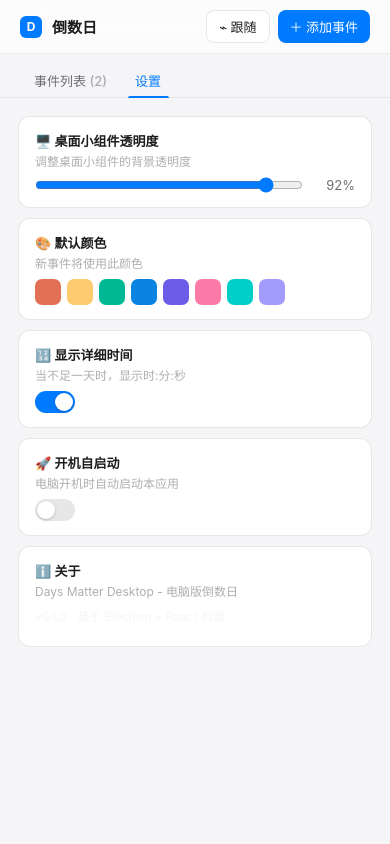
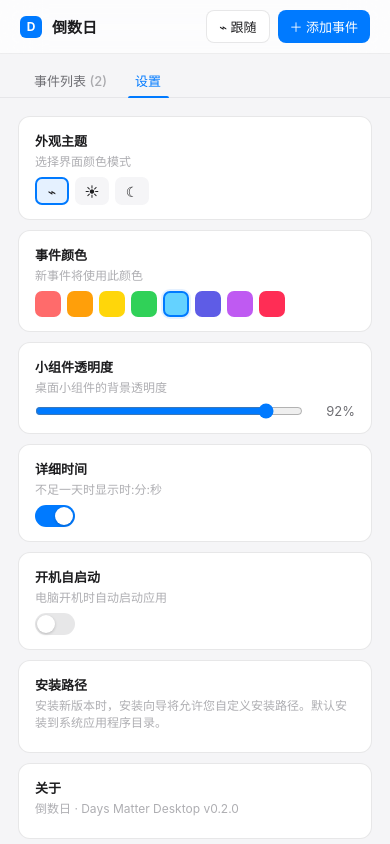
Before and after one commit to shaoyihang2021/days-matter-desktop, a React (Vite) app: page / in a window 390 px wide. Both pictures are taken after a click on the button "设置". Built offline with nearby package versions, Linux system fonts and the light colour scheme.

Commit message:
feat: SettingsPanel with theme selector, responsive grid

```diff
--- a/src/components/SettingsPanel.tsx
+++ b/src/components/SettingsPanel.tsx
@@ -6,80 +6,84 @@ interface Props {
 }
 
 const COLORS = [
-  '#E17055', '#FDCB6E', '#00B894', '#0984E3', '#6C5CE7',
-  '#FD79A8', '#00CEC9', '#A29BFE',
+  '#FF6B6B', '#FF9F0A', '#FFD60A', '#30D158',
+  '#64D2FF', '#5E5CE6', '#BF5AF2', '#FF2D55',
+]
+
+const THEMES = [
+  { key: 'auto' as const,  label: '跟随', icon: '⌁' },
+  { key: 'light' as const, label: '浅色', icon: '☀︎' },
+  { key: 'dark' as const,  label: '深色', icon: '☾' },
 ]
 
 export default function SettingsPanel({ settings, onUpdate }: Props) {
-  const handleLaunchAtLogin = async () => {
-    // 在 Electron 环境下可以调用 app.setLoginItemSettings
-    // 这里简化处理
-    onUpdate({ launchAtLogin: !settings.launchAtLogin })
-  }
-
   return (
     <div className="settings-panel">
+
       <div className="setting-item">
-        <h3>🖥️ 桌面小组件透明度</h3>
-        <p>调整桌面小组件的背景透明度</p>
+        <h3>外观主题</h3>
+        <p>选择界面颜色模式</p>
+        <div className="theme-selector">
+          {THEMES.map(t => (
+            <button key={t.key}
+              className={`theme-option ${settings.theme === t.key ? 'active' : ''}`}
+              onClick={() => onUpdate({ theme: t.key })}
+              title={t.label}>{t.icon}</button>
+          ))}
+        </div>
+      </div>
+
+      <div className="setting-item">
+        <h3>事件颜色</h3>
+        <p>新事件将使用此颜色</p>
+        <div className="color-picker-row">
+          {COLORS.map(c => (
+            <div key={c}
+              className={`color-swatch ${settings.defaultColor === c ? 'active' : ''}`}
+              style={{ backgroundColor: c }}
+              onClick={() => onUpdate({ defaultColor: c })} />
+          ))}
+        </div>
+      </div>
+
+      <div className="setting-item">
+        <h3>小组件透明度</h3>
+        <p>桌面小组件的背景透明度</p>
         <div className="setting-control">
-          <input
-            type="range"
-            min="30"
-            max="100"
-            value={settings.widgetOpacity}
-            onChange={(e) => onUpdate({ widgetOpacity: parseInt(e.target.value) })}
-          />
+          <input type="range" min="30" max="100" value={settings.widgetOpacity}
+            onChange={e => onUpdate({ widgetOpacity: parseInt(e.target.value) })} />
           <span className="value-display">{settings.widgetOpacity}%</span>
         </div>
       </div>
 
       <div className="setting-item">
-        <h3>🎨 默认颜色</h3>
-        <p>新事件将使用此颜色</p>
+        <h3>详细时间</h3>
+        <p>不足一天时显示时:分:秒</p>
         <div className="setting-control">
-          <div className="color-picker-row" style={{ marginBottom: 0 }}>
-            {COLORS.map((c) => (
-              <div
-                key={c}
-                className={`color-swatch ${settings.defaultColor === c ? 'active' : ''}`}
-                style={{ backgroundColor: c }}
-                onClick={() => onUpdate({ defaultColor: c })}
-              />
-            ))}
-          </div>
+          <div className={`toggle-switch ${settings.showSecondaryInfo ? 'on' : ''}`}
+            onClick={() => onUpdate({ showSecondaryInfo: !settings.showSecondaryInfo })} />
         </div>
       </div>
 
       <div className="setting-item">
-        <h3>🔢 显示详细时间</h3>
-        <p>当不足一天时，显示时:分:秒</p>
+        <h3>开机自启动</h3>
+        <p>电脑开机时自动启动应用</p>
         <div className="setting-control">
-          <div
-            className={`toggle-switch ${settings.showSecondaryInfo ? 'on' : ''}`}
-            onClick={() => onUpdate({ showSecondaryInfo: !settings.showSecondaryInfo })}
-          />
+          <div className={`toggle-switch ${settings.launchAtLogin ? 'on' : ''}`}
+            onClick={() => onUpdate({ launchAtLogin: !settings.launchAtLogin })} />
         </div>
       </div>
 
-      <div className="setting-item">
-        <h3>🚀 开机自启动</h3>
-        <p>电脑开机时自动启动本应用</p>
-        <div className="setting-control">
-          <div
-            className={`toggle-switch ${settings.launchAtLogin ? 'on' : ''}`}
-            onClick={handleLaunchAtLogin}
-          />
-        </div>
+      <div className="setting-item" style={{ gridColumn: '1 / -1' }}>
+        <h3>安装路径</h3>
+        <p>安装新版本时，安装向导将允许您自定义安装路径。默认安装到系统应用程序目录。</p>
       </div>
 
       <div className="setting-item">
-        <h3>ℹ️ 关于</h3>
-        <p>Days Matter Desktop - 电脑版倒数日</p>
-        <p style={{ marginTop: 4, color: 'rgba(232,232,240,0.4)' }}>
-          v0.1.0 · 基于 Electron + React 构建
-        </p>
+        <h3>关于</h3>
+        <p>倒数日 · Days Matter Desktop v0.2.0</p>
       </div>
+
     </div>
   )
 }
```
